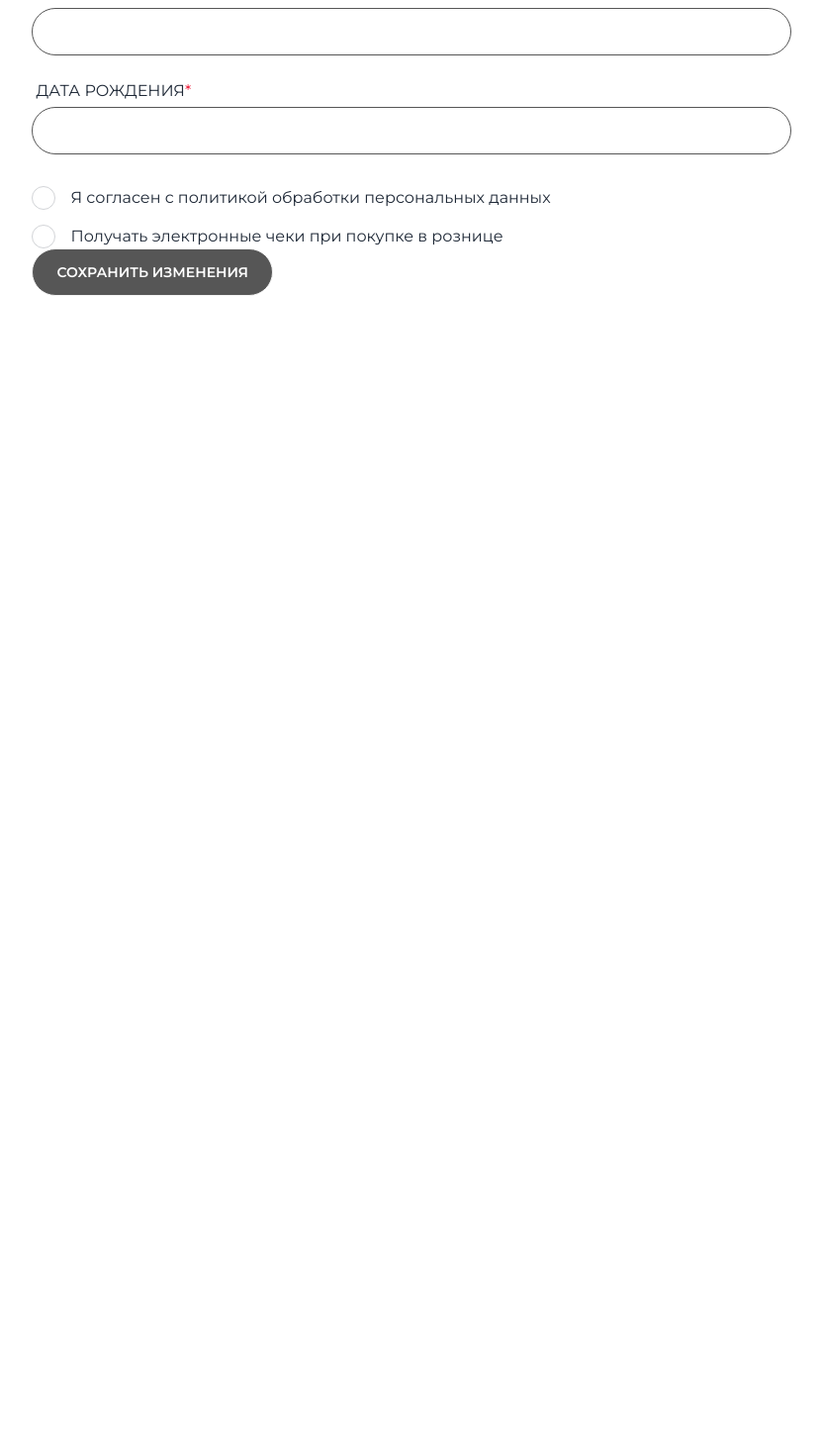
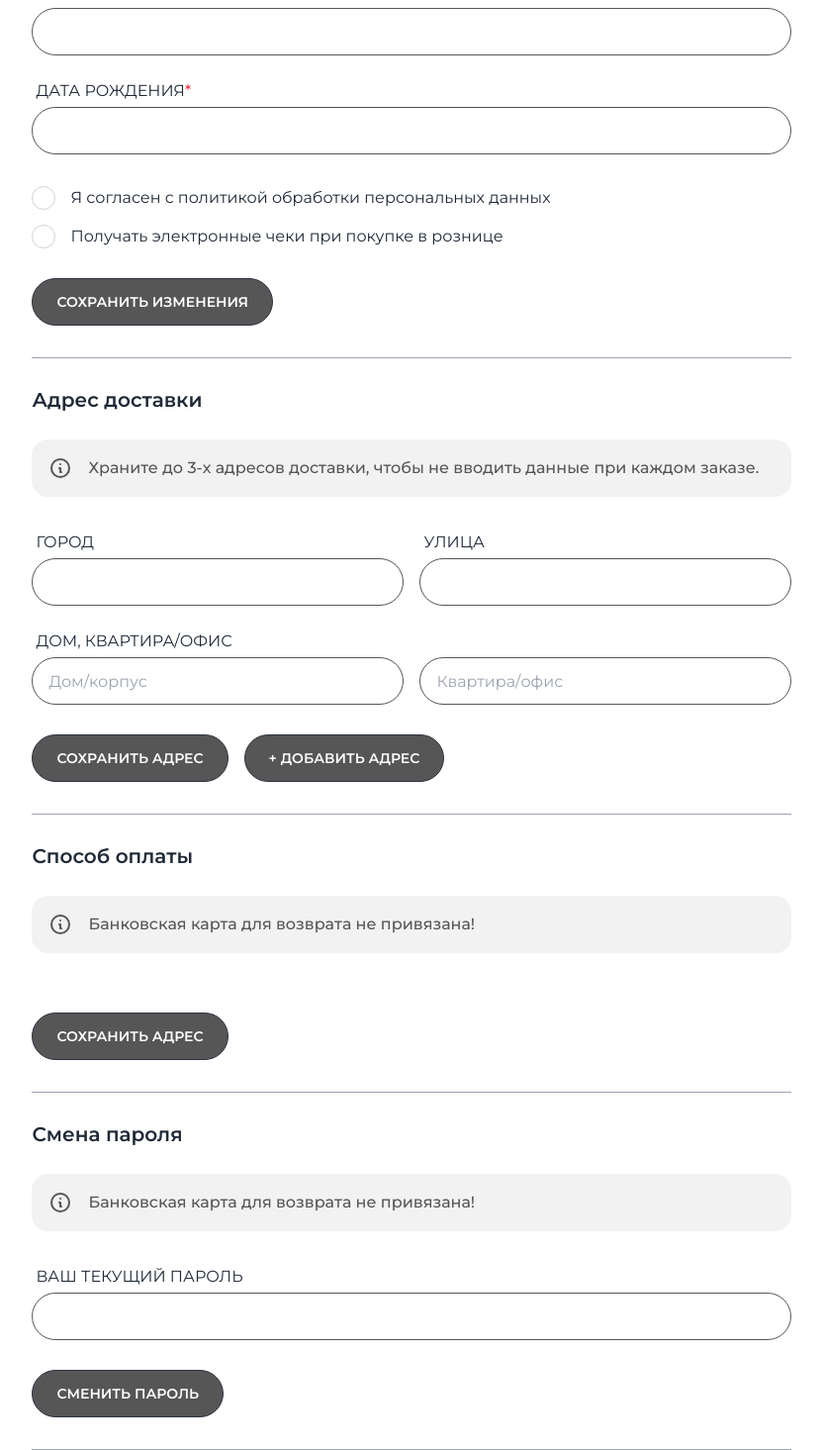
Before and after one commit to LivisDenis/Shop-Frontend, a Next.js app: page /profile/personal-data in a window 1280 px wide. Shown: the part 887-2352 px from the top of the page at 99% size, without its empty margins (305-1136 px from the left). Before the commit the page ends 1186 px from the top, so only its background shows below. Built offline with nearby package versions, Linux system fonts and the light colour scheme.

Commit message:
Completed the page with personal data; made input and button more flexible

```diff
--- a/app/profile/layout.tsx
+++ b/app/profile/layout.tsx
@@ -11,7 +11,7 @@ const ProfileLayout = ({ children }: { children: React.ReactNode }) => (
   <div className='container mt-[30px]'>
     <div className='pb-[44px] border-b border-gray-400'>
       <h1 className='text-center text-[32px]'>Мой профиль</h1>
-      <div className='grid grid-flow-col divide-x divide-gray-400 divide-gray-950 mt-[60px] max-w-[1150px] mx-auto'>
+      <div className='grid grid-flow-col divide-x divide-gray-400 mt-[60px] max-w-[1150px] mx-auto'>
         {profileInfo.map((info) => (
           <div key={info.label} className='flex flex-col items-center'>
             <p className='mb-[15px] text-custom-gray'>{info.label}</p>
--- /dev/null
+++ b/app/profile/personal-data/Address.tsx
@@ -0,0 +1,26 @@
+import { AlertInfo, Button, Input } from '@/components';
+
+export const Address = () => (
+  <div className='pt-[32px]'>
+    <h2 className='text-[20px] font-semibold'>Адрес доставки</h2>
+    <AlertInfo colorBG='gray'>
+      Храните до 3-х адресов доставки, чтобы не вводить данные при каждом заказе.
+    </AlertInfo>
+    <form>
+      <div className='grid grid-cols-2 items-end gap-[16px] gap-y-[20px]'>
+        <Input label='Город' />
+        <Input label='Улица' />
+        <Input label='Дом, квартира/офис' placeholder='Дом/корпус' />
+        <Input placeholder='Квартира/офис' />
+      </div>
+      <div className='mt-[30px]'>
+        <Button type='button' className='mr-[16px]'>
+          Сохранить адрес
+        </Button>
+        <Button type='button' className=''>
+          + Добавить адрес
+        </Button>
+      </div>
+    </form>
+  </div>
+);
--- /dev/null
+++ b/app/profile/personal-data/ChangePassword.tsx
@@ -0,0 +1,14 @@
+import { AlertInfo, Button, Input } from '@/components';
+
+export const ChangePassword = () => (
+  <div className='pt-[32px]'>
+    <h2 className='text-[20px] font-semibold'>Смена пароля</h2>
+    <AlertInfo colorBG='gray'>Банковская карта для возврата не привязана!</AlertInfo>
+    <form>
+      <Input label='Ваш текущий пароль' />
+      <Button type='button' className='mt-[30px]'>
+        Сменить пароль
+      </Button>
+    </form>
+  </div>
+);
--- /dev/null
+++ b/app/profile/personal-data/PaymentMethod.tsx
@@ -0,0 +1,13 @@
+import { AlertInfo, Button } from '@/components';
+
+export const PaymentMethod = () => (
+  <div className='pt-[32px]'>
+    <h2 className='text-[20px] font-semibold'>Способ оплаты</h2>
+    <AlertInfo colorBG='gray'>Банковская карта для возврата не привязана!</AlertInfo>
+    <form>
+      <Button type='button' className='mt-[30px]'>
+        Сохранить адрес
+      </Button>
+    </form>
+  </div>
+);
--- /dev/null
+++ b/app/profile/personal-data/PersonalData.tsx
@@ -0,0 +1,30 @@
+import { AlertInfo, Button, Input } from '@/components';
+
+export const PersonalData = () => (
+  <div>
+    <h2 className='text-[20px] font-semibold'>Личные данные</h2>
+    <AlertInfo colorBG='blue'>Подтвердите адрес электронной почты.</AlertInfo>
+    <form>
+      <div className='grid gap-y-[20px]'>
+        <Input label='Имя' required />
+        <Input label='Фамилия' required />
+        <Input label='Электронная почта' required />
+        <Input label='Телефон' required />
+        <Input label='Дата рождения' required />
+      </div>
+      <div className='grid gap-y-[15px] mt-[32px]'>
+        <div className='flex items-center'>
+          <input type='radio' name='radio-1' className='radio mr-[15px]' />
+          <span>Я согласен с политикой обработки персональных данных</span>
+        </div>
+        <div className='flex items-center'>
+          <input type='radio' name='radio-1' className='radio mr-[15px]' />
+          <span>Получать электронные чеки при покупке в рознице</span>
+        </div>
+      </div>
+      <Button type='button' className='mt-[30px]'>
+        Сохранить изменения
+      </Button>
+    </form>
+  </div>
+);
--- a/app/profile/personal-data/page.tsx
+++ b/app/profile/personal-data/page.tsx
@@ -1,29 +1,14 @@
-import { AlertInfo, Button, Input } from '@/components';
+import { Address } from '@/app/profile/personal-data/Address';
+import { ChangePassword } from '@/app/profile/personal-data/ChangePassword';
+import { PaymentMethod } from '@/app/profile/personal-data/PaymentMethod';
+import { PersonalData } from '@/app/profile/personal-data/PersonalData';
 
 const InfoPage = () => (
-  <div className='w-full max-w-[768px]'>
-    <h2 className='text-[20px] font-semibold'>Личные данные</h2>
-    <AlertInfo>Подтвердите адрес электронной почты.</AlertInfo>
-    <form>
-      <div className='grid gap-y-[20px]'>
-        <Input label='Имя' required />
-        <Input label='Фамилия' required />
-        <Input label='Электронная почта' required />
-        <Input label='Телефон' required />
-        <Input label='Дата рождения' required />
-      </div>
-      <div className='grid gap-y-[15px] mt-[32px]'>
-        <div className='flex items-center'>
-          <input type='radio' name='radio-1' className='radio mr-[15px]' />
-          <span>Я согласен с политикой обработки персональных данных</span>
-        </div>
-        <div className='flex items-center'>
-          <input type='radio' name='radio-1' className='radio mr-[15px]' />
-          <span>Получать электронные чеки при покупке в рознице</span>
-        </div>
-      </div>
-      <Button>Сохранить изменения</Button>
-    </form>
+  <div className='w-full grid grid-flow-row gap-y-[32px] max-w-[768px] divide-y divide-gray-400 pb-[32px] border-b border-gray-400'>
+    <PersonalData />
+    <Address />
+    <PaymentMethod />
+    <ChangePassword />
   </div>
 );
 
--- a/package.json
+++ b/package.json
@@ -10,6 +10,7 @@
     "lint": "next lint"
   },
   "dependencies": {
+    "classnames": "^2.3.2",
     "next": "^13.4.5",
     "react": "18.2.0",
     "react-dom": "18.2.0"
--- a/src/components/AlertInfo.tsx
+++ b/src/components/AlertInfo.tsx
@@ -1,9 +1,17 @@
+import classnames from 'classnames';
+
 interface AlertProps {
   children: string;
+  colorBG: 'blue' | 'gray';
 }
 
-export const AlertInfo = ({ children }: AlertProps) => (
-  <div className='alert bg-custom-blue bg-opacity-20 text-custom-blue font-medium my-[30px]'>
+export const AlertInfo = ({ children, colorBG }: AlertProps) => {
+  const color = classnames(
+    { 'bg-custom-blue bg-opacity-20 text-custom-blue': colorBG === 'blue' },
+    { 'text-custom-gray': colorBG === 'gray' }
+  );
+  return (
+    <div className={`alert font-medium my-[30px] ${color}`}>
       <svg
         xmlns='http://www.w3.org/2000/svg'
         fill='none'
@@ -20,3 +28,4 @@ export const AlertInfo = ({ children }: AlertProps) => (
       <span>{children}</span>
     </div>
   );
+};
--- a/src/components/ui/Button.tsx
+++ b/src/components/ui/Button.tsx
@@ -1,15 +1,17 @@
 import { type ComponentPropsWithRef } from 'react';
 
-interface ButtonProps {
+interface ButtonProps extends ComponentPropsWithRef<'button'> {
   children: string;
-  props?: ComponentPropsWithRef<'button'>;
+  className?: string;
 }
-export const Button = ({ children, ...props }: ButtonProps) => (
-  <button
-    type='button'
-    className='btn rounded-[50px] py-[16px] px-[24px] font-semibold bg-custom-gray text-white'
-    {...props}
-  >
-    {children}
-  </button>
-);
+
+export const Button = ({ children, className, type = 'button', ...props }: ButtonProps) => {
+  const buttonClasses = `btn btn-neutral rounded-[50px] py-[16px] px-[24px] font-semibold bg-custom-gray text-white ${
+    className ?? ''
+  }`;
+  return (
+    <button type={type} className={buttonClasses} {...props}>
+      {children}
+    </button>
+  );
+};
--- a/src/components/ui/Input.tsx
+++ b/src/components/ui/Input.tsx
@@ -1,12 +1,11 @@
 import { type ComponentPropsWithRef } from 'react';
 
-interface InputProps {
+interface InputProps extends ComponentPropsWithRef<'input'> {
   label?: string;
   required?: boolean;
-  props?: ComponentPropsWithRef<'input'>;
 }
 
-export const Input = ({ label, required, props }: InputProps) => (
+export const Input = ({ label, required, ...props }: InputProps) => (
   <div className='form-control w-full'>
     {label && (
       <label className='label uppercase'>
```
Also changed, not shown: .eslintrc.js, 1 other file (tests, documents, lock files or other folders). Lines whose indentation alone changed are shown as unchanged.
